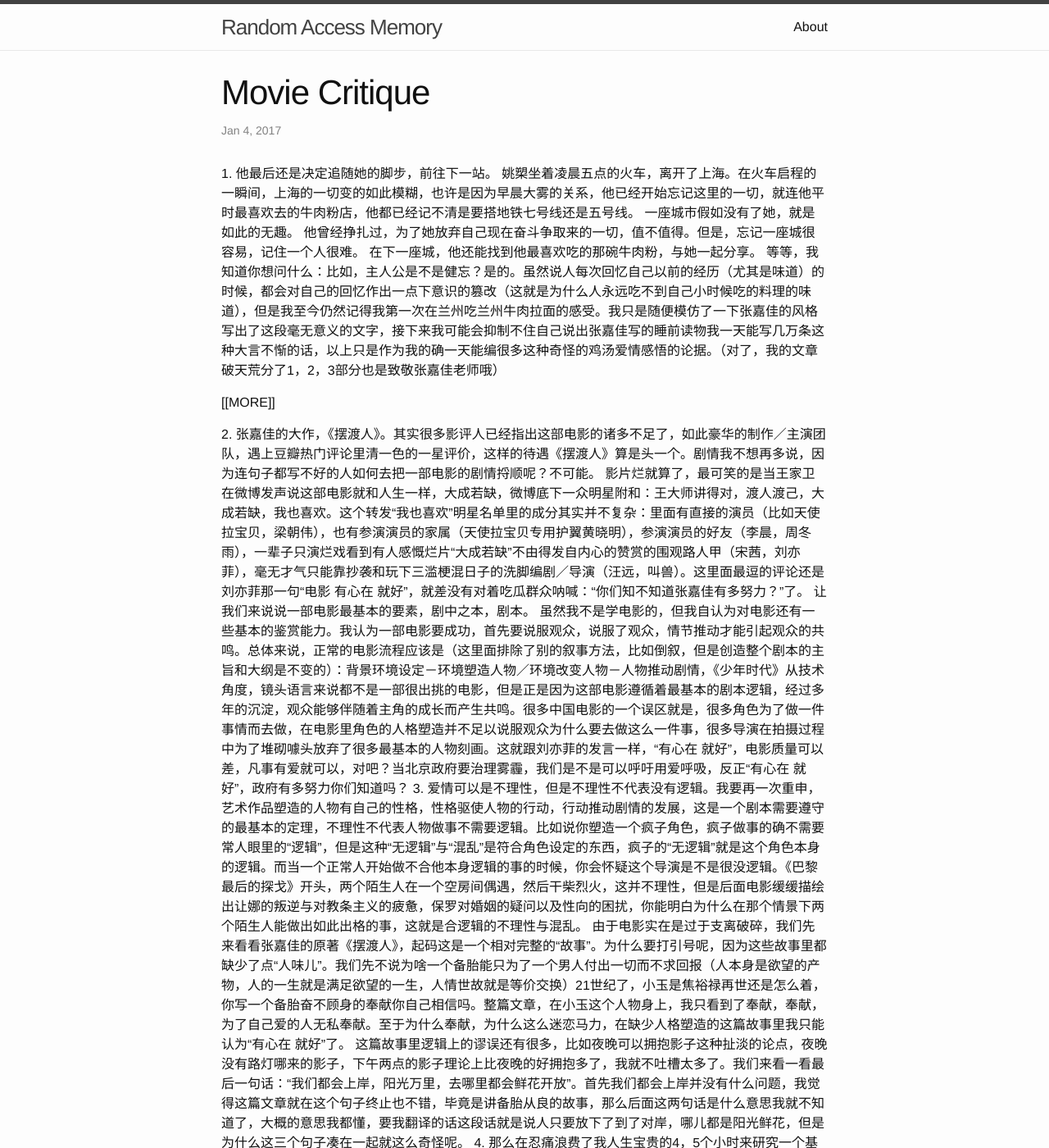
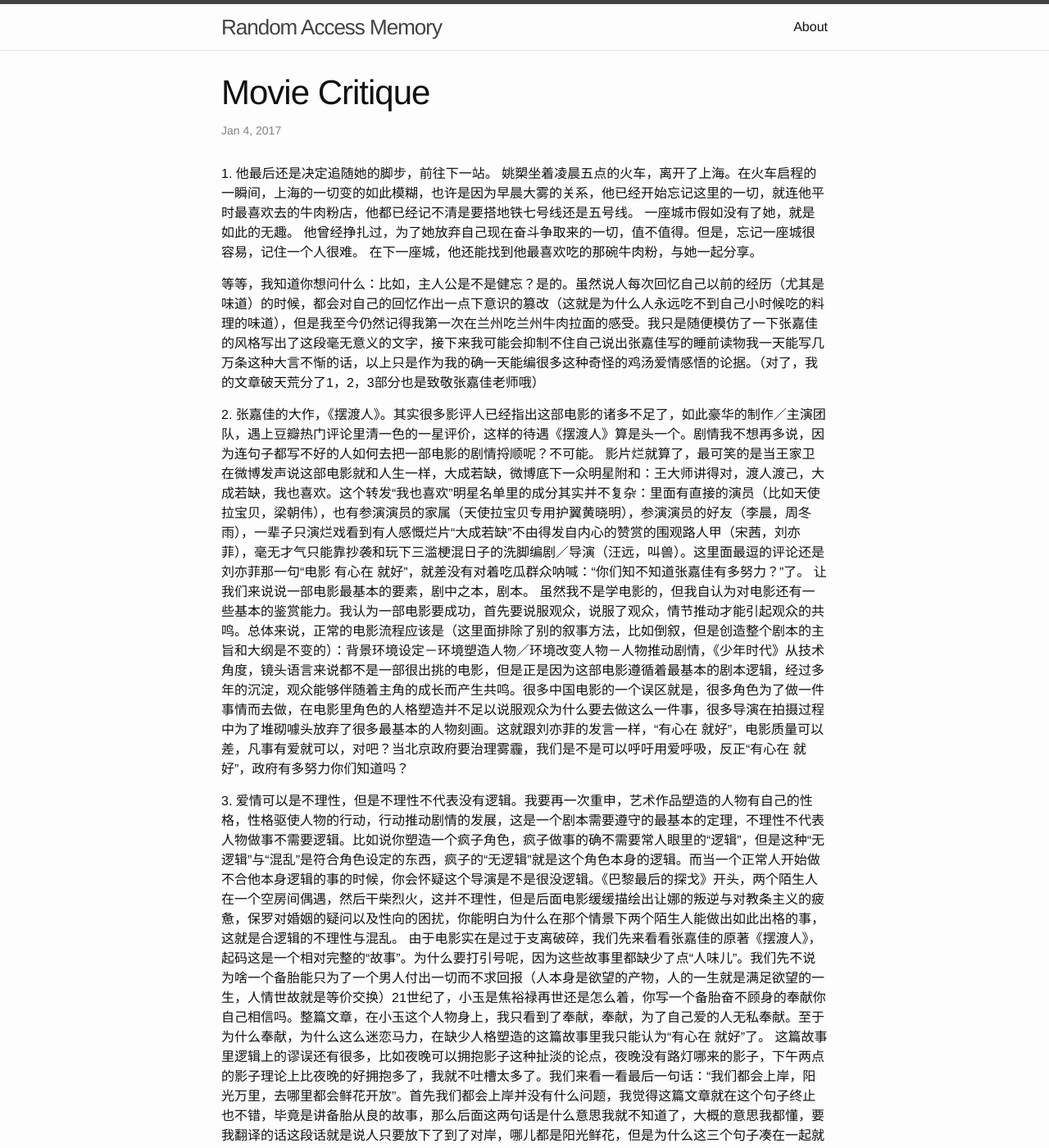
Before and after one commit to HAHAHANIBAL/HAHAHANIBAL.github.io, a Jekyll site: the page built from _posts/2017-01-04-movie-critique.markdown, in a window 1280 px wide and 1400 px high. Shown: the whole window at 82% size. Built offline with Jekyll 4.4.1, drawn with Linux system fonts in a browser that asks for light colours; our own code applies the rules of GitHub Pages for plain Markdown files; some of the changed text lies outside the part shown.

Commit message:
Update 2017-01-04-movie-critique.markdown

```diff
--- a/_posts/2017-01-04-movie-critique.markdown
+++ b/_posts/2017-01-04-movie-critique.markdown
@@ -1,4 +1,4 @@
-<p>1.
+1.
 他最后还是决定追随她的脚步，前往下一站。
 姚槊坐着凌晨五点的火车，离开了上海。在火车启程的一瞬间，上海的一切变的如此模糊，也许是因为早晨大雾的关系，他已经开始忘记这里的一切，就连他平时最喜欢去的牛肉粉店，他都已经记不清是要搭地铁七号线还是五号线。
 一座城市假如没有了她，就是如此的无趣。
@@ -6,9 +6,7 @@
 在下一座城，他还能找到他最喜欢吃的那碗牛肉粉，与她一起分享。
 
 等等，我知道你想问什么：比如，主人公是不是健忘？是的。虽然说人每次回忆自己以前的经历（尤其是味道）的时候，都会对自己的回忆作出一点下意识的篡改（这就是为什么人永远吃不到自己小时候吃的料理的味道），但是我至今仍然记得我第一次在兰州吃兰州牛肉拉面的感受。我只是随便模仿了一下张嘉佳的风格写出了这段毫无意义的文字，接下来我可能会抑制不住自己说出张嘉佳写的睡前读物我一天能写几万条这种大言不惭的话，以上只是作为我的确一天能编很多这种奇怪的鸡汤爱情感悟的论据。（对了，我的文章破天荒分了1，2，3部分也是致敬张嘉佳老师哦）
-</p>
-[[MORE]]
-<p>
+
 2.
 张嘉佳的大作，《摆渡人》。其实很多影评人已经指出这部电影的诸多不足了，如此豪华的制作／主演团队，遇上豆瓣热门评论里清一色的一星评价，这样的待遇《摆渡人》算是头一个。剧情我不想再多说，因为连句子都写不好的人如何去把一部电影的剧情捋顺呢？不可能。
 影片烂就算了，最可笑的是当王家卫在微博发声说这部电影就和人生一样，大成若缺，微博底下一众明星附和：王大师讲得对，渡人渡己，大成若缺，我也喜欢。这个转发“我也喜欢”明星名单里的成分其实并不复杂：里面有直接的演员（比如天使拉宝贝，梁朝伟），也有参演演员的家属（天使拉宝贝专用护翼黄晓明），参演演员的好友（李晨，周冬雨），一辈子只演烂戏看到有人感慨烂片“大成若缺”不由得发自内心的赞赏的围观路人甲（宋茜，刘亦菲），毫无才气只能靠抄袭和玩下三滥梗混日子的洗脚编剧／导演（汪远，叫兽）。这里面最逗的评论还是刘亦菲那一句“电影 有心在 就好”，就差没有对着吃瓜群众呐喊：“你们知不知道张嘉佳有多努力？”了。
@@ -51,4 +49,3 @@
 
 对于这样拼命，努力，用心的张嘉佳，我只能发自内心的打一个，零分。
 “有心在 就好”
-</p>
```
